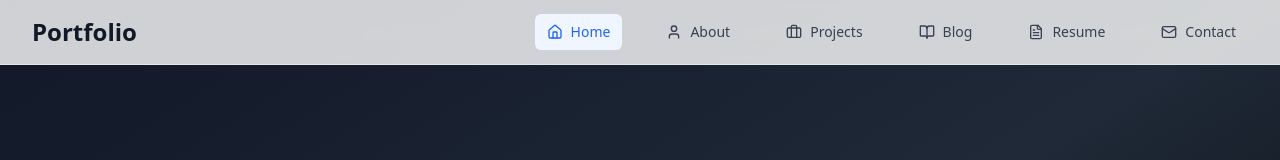
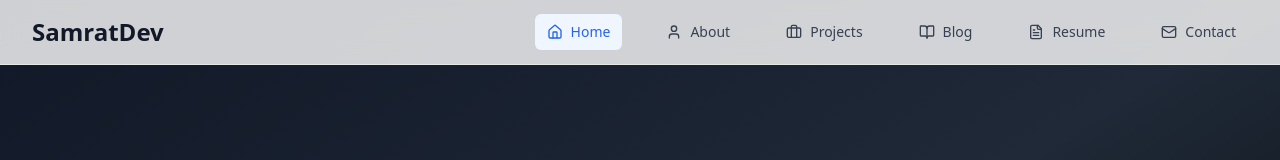
Before and after one commit to ksamrat224/Portfolio-3.0, a React (Vite) app: page / in a window 1280 px wide. Shown: the top 160 px of the page. Built offline with nearby package versions, Linux system fonts and the light colour scheme.

Commit message:
navbar changes

```diff
--- a/src/components/Navigation.tsx
+++ b/src/components/Navigation.tsx
@@ -59,7 +59,7 @@ const Navigation = () => {
               animate={{ opacity: 1 }}
               className="text-2xl font-bold text-gray-900"
             >
-              Portfolio
+              SamratDev
             </motion.div>
 
             {/* Desktop Navigation */}
```
